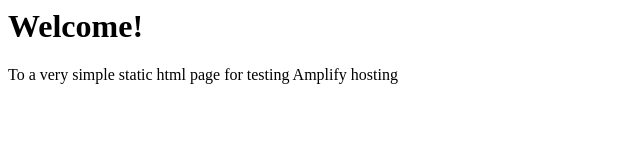
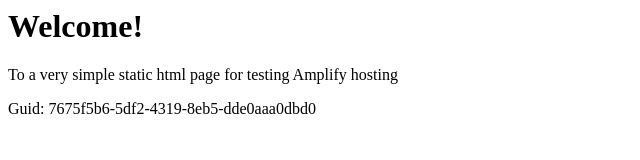
Before and after one commit to aws-aemilia-pdx/Github-PR-Commit-Integration-Test-DoNotTouch-GithubWebhookPreviewCanaryTest-v1-prod-us-west-2, a website: page src/index.html in a window 1280 px wide. Shown: the whole page, without its empty margins (0-640 px from the left). Drawn offline with Linux system fonts and the light colour scheme.

Commit message:
commit from integ tests

```diff
--- a/src/index.html
+++ b/src/index.html
@@ -1,3 +1,5 @@
+
+
 <html lang="en">
 
 <head>
@@ -10,6 +12,6 @@
 <body>
     <h1>Welcome!</h1>
     <p>To a very simple static html page for testing Amplify hosting</p>
-</body>
+    <p>Guid: 7675f5b6-5df2-4319-8eb5-dde0aaa0dbd0</p></body>
 
 </html>
```
